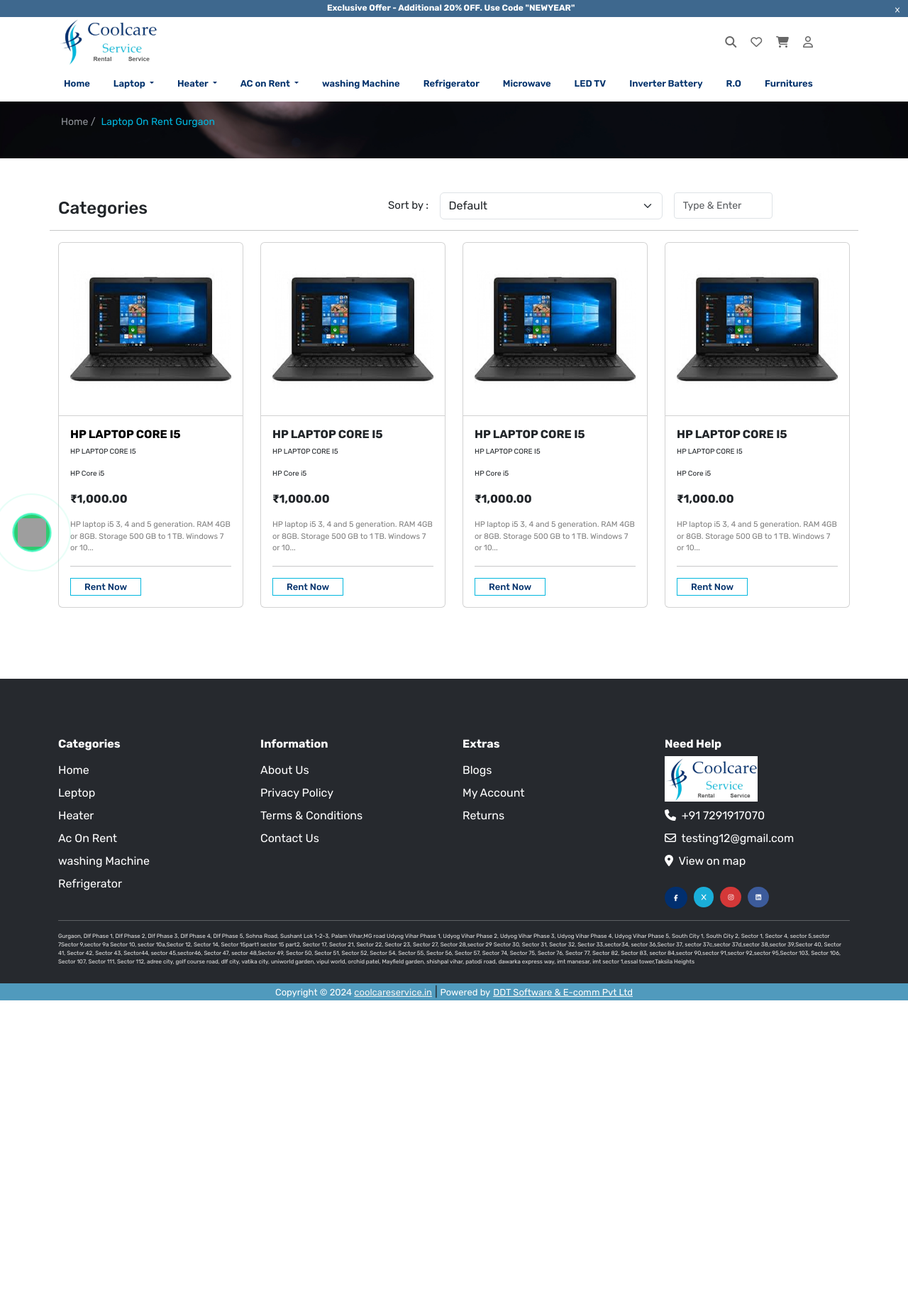
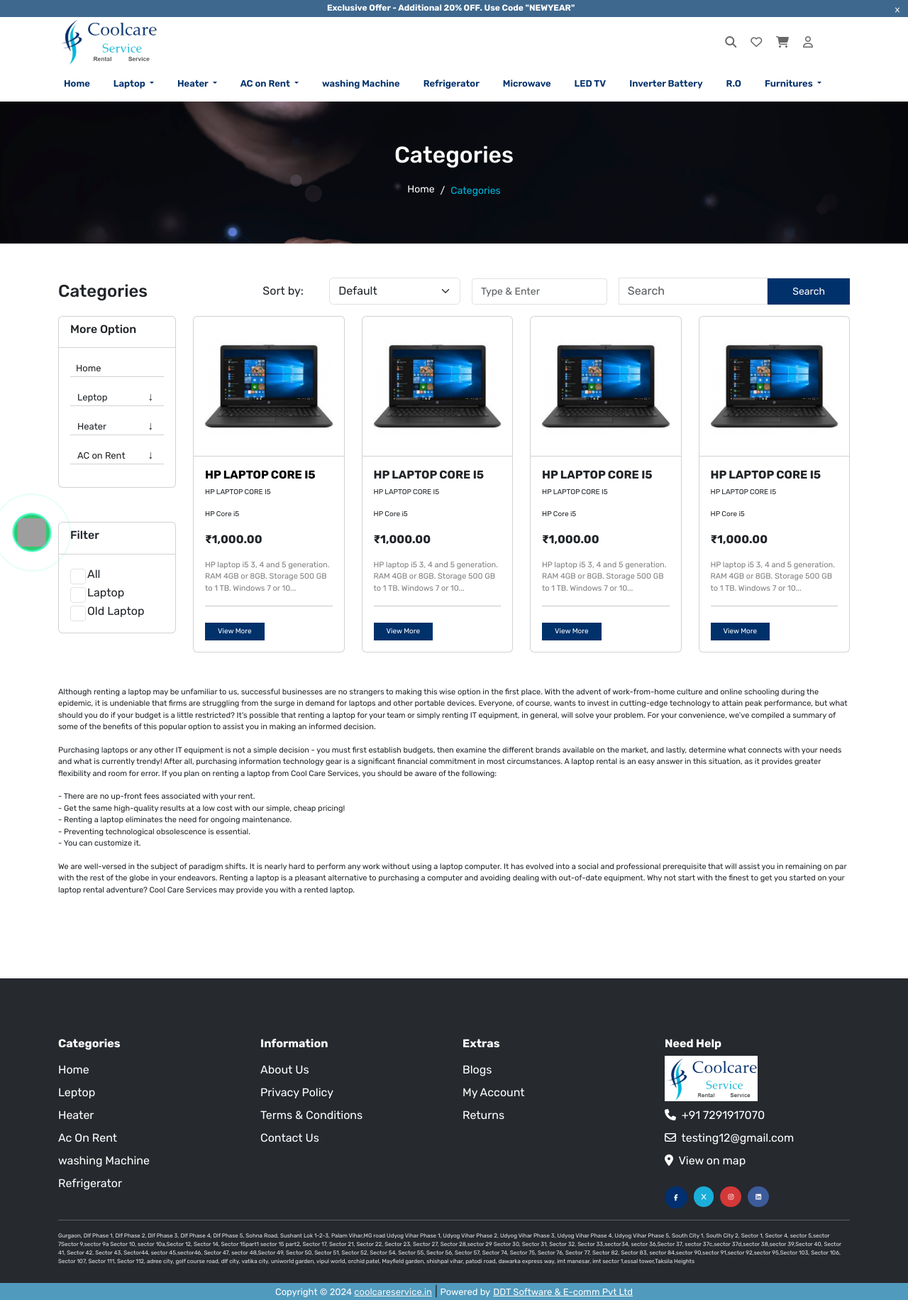
Before and after one commit to mahendrasahani/coolcareservices, a PHP site: page /laptop-on-rent-gurgaon.html in a window 1280 px wide. Shown: the whole page at 71% size. Before the commit the page ends 1409 px from the top, so only its background shows below. Run offline with PHP 8.4, Linux system fonts and the light colour scheme; some libraries are stand-ins or nearby versions; grey boxes are pictures that could not be loaded.

Commit message:
all-rounder

```diff
--- a/css/style.css
+++ b/css/style.css
@@ -32,7 +33,7 @@ body{
   position: relative;
 
 }
-#header-ul li::before {
+#header-ul a.nav-link::before {
   content: "";
   position: absolute;
   width: 0;
@@ -211,13 +232,13 @@ button.btn.btn-warning.animation{
   color: white;
   border: none;
   padding: 5px 18px;
+  border-radius: 0;
   font-size: 10px;
 }
 button.btn.btn-warning.animation:hover{
 
   background-color: #02b8df;
 }
-
 
 .side-set{
   font-size: 9px;
--- a/laptop-on-rent-gurgaon.html
+++ b/laptop-on-rent-gurgaon.html
@@ -17,19 +17,75 @@
 </head>
 <body>
     <style>
-        .m-son{
-            font-size: 15px;
+        select.form-select{
             width: 25%;
-            padding-top: 7px;
         }
+
         .form-control-sm {
-            min-height: calc(1.5em + 0.5rem + calc(var(--bs-border-width) * 2));
             padding: 7px 12px;
-            font-size: .875rem;
-            border-radius: var(--bs-border-radius-sm);
             }
             .card-header{
                 background: transparent;
+            }
+            .list-inline li .fa-angle-down {
+            transition: transform 0.3s ease;
+        }
+        .list-inline li.expanded .fa-angle-down {
+            transform: rotate(180deg);
+        }
+        .label-width {
+               width: 100px; /* Adjust the width as needed */
+          }
+          .search-cate{
+            font-size: 14px !important;
+            padding: 8px 35px !important;
+          }
+   .select-ul-li li {
+        display: none;
+        cursor: pointer;
+        padding: 0px 10px;
+        min-width: 132px;
+}
+
+.select-ul-li li:first-child {
+  display: block;
+  border-top: 0px;
+}
+
+.select-ul-li {
+  border-bottom: 1px solid rgb(210, 210, 210);
+  display: inline-block;
+  padding: 0;
+  position: relative;
+}
+
+.select-ul-li li:hover {
+  background-color: #ddd;
+}
+
+.select-ul-li li:first-child:hover {
+  background-color: transparent;
+}
+
+.select-ul-li.open li {
+  display: block;
+}
+
+.select-ul-li span:before {
+  position: absolute;
+  top: 0;
+  right: 15px;
+  content: "\2193";
+}
+
+.select-ul-li.open span:before {
+  content: "\2191";
+}
+.product {
+            display: inline-block;
+            margin: 10px;
+            padding: 10px;
+            border: 1px solid #ccc;
         }
     </style>
     <!-- Top-Header -->
@@ -54,7 +110,7 @@
             <div class="row">
                 <div class="d-flex">
                     <div class="col-md-6" id="media-logo">
-                        <a href=""><img src="images/logo/coolcarelogo.jpg" class="w-25"></a>
+                        <a href="index.html"><img src="images/logo/coolcarelogo.jpg" class="w-25"></a>
                     </div>
                     <div class="col-md-6 text-end pt-4">
                         <div class="top-icon" style="cursor: pointer; padding: 0 44px;">
@@ -91,21 +147,22 @@
                                     </ul>
                                 </li>
                                 <li class="nav-item dropdown">
-                                    <a class="nav-link dropdown-toggle" href="#" role="button" data-bs-toggle="dropdown"
-                                        aria-expanded="false">
+                                    <a class="nav-link dropdown-toggle" href="#" role="button" data-bs-toggle="dropdown" aria-expanded="false">
                                         Heater
                                     </a>
                                     <ul class="dropdown-menu">
-                                        <li><a class="dropdown-item" href="#">Laptop on Rent</a></li>
+                                      <li><a class="dropdown-item" href="#">Heater On Rent</a></li>
                                     </ul>
                                   </li>
                                 <li class="nav-item dropdown">
-                                    <a class="nav-link dropdown-toggle" href="#" role="button" data-bs-toggle="dropdown"
-                                        aria-expanded="false">
+                                    <a class="nav-link dropdown-toggle" href="#" role="button" data-bs-toggle="dropdown" aria-expanded="false">
                                         AC on Rent
                                     </a>
                                     <ul class="dropdown-menu">
-                                        <li><a class="dropdown-item" href="laptop-on-rent-gurgaon.html">Laptop on Rent</a></li>
+                                      <li><a class="dropdown-item" href="#">Window AC on Rent</a></li>
+                                      <li><a class="dropdown-item" href="#">Split AC on Rent</a></li>
+                                      <li><a class="dropdown-item" href="#">DUCTABLE AC ON RENT</a></li>
+                                      <li><a class="dropdown-item" href="#">TOWER AC ON RENT</a></li>
                                     </ul>
                                   </li>
                                 <li class="nav-item">
@@ -126,8 +183,13 @@
                                 <li class="nav-item">
                                     <a class="nav-link " aria-current="page" href="#">R.O</a>
                                 </li>
-                                <li class="nav-item">
-                                    <a class="nav-link" aria-current="page" href="#">Furnitures</a>
+                                <li class="nav-item dropdown">
+                                    <a class="nav-link dropdown-toggle" href="#" role="button" data-bs-toggle="dropdown" aria-expanded="false">
+                                      Furnitures
+                                    </a>
+                                    <ul class="dropdown-menu">
+                                      <li><a class="dropdown-item" href="#">Window AC on Rent</a></li>
+                                    </ul>
                                   </li>
 
                             </ul>
@@ -138,48 +200,46 @@
 
         <!-- secound-Header end -->
     </header>
-<section class="normal-banner">
+    <section id="banner-image">
+        <!-- breadcrumb strat -->
    <div class="container">
        <div class="row">
            <div class="col-md-12 mt-2">
+               <h2 class=" text-white pb-2 pt-5 text-center">Categories</h2>
                <nav aria-label="breadcrumb" style="margin: 0 auto;">
-                    <ol class="breadcrumb mt-2">
-                        <li class="breadcrumb-ite"><a href="index.html" class="mx-1">Home /</a></li>
-                        <li class="breadcrumb-item active"><a href="laptop-on-rent-gurgaon.html" class="mx-1" aria-current="page" style="color: #01b7e0; font-size: 14px;">Laptop On Rent Gurgaon </a></li>
+                   <ol class="breadcrumb d-flex justify-content-center">
+                     <li class="breadcrumb-item"><a href="#" class="text-white">Home</a></li>
+                     <li class="breadcrumb-item active pt-1" aria-current="page" style="color: #01b7e0; font-size: 14px;">Categories</li>
                    </ol>
                  </nav>
            </div>
        </div>
    </div>
+    <!-- breadcrumb end -->
     </section>
     <!-- form-->
     <section>
         <div class="container mt-5">
             <div class="row">
-              <form action="#" class="d-flex" >
-                <div class="col-md-4 mt-2 mb-2">
-                    <div class="">
-                        <div class="col  text-md-left">
-                            <h4 class="">Categories</h4>
-                        </div>
-                    </div>
-                 </div>
-                 <div class="col-md-6 mx-auto">
-                    <div class="dropdown  d-flex">
-                        <label for="" class="m-son">Sort by :</label>
-                        <select class="form-select" aria-label="Default select example">
-                            <option selected>Default </option>
+                <form action="#" class="d-flex flex-column flex-md-row justify-content-between mb-3 align-items-center">
+                    <h4 class="mb-3 mb-md-0">Categories</h4>
+                    <div class="d-flex align-items-center">
+                        <label for="sortSelect" class="label-width me-2">Sort by:</label>
+                        <select class="form-select" id="sortSelect" aria-label="">
+                            <option selected="">Default</option>
                             <option value="1">One</option>
                             <option value="2">Two</option>
                             <option value="3">Three</option>
                         </select>
-                          <div class="col-md-3 mx-3">
-                            <input type="text" class="form-control form-control-sm col-sm-2" id="search" name="search" placeholder="Type &amp; Enter">
+                        <div class="ms-md-3">
+                            <input type="text" class="form-control form-control-sm" id="search" name="search" placeholder="Type & Enter">
                         </div>
+                        <div class="ms-md-3"> <!-- Added ms-md-3 class for spacing -->
+                            <input class="form-control" type="text" style="border-radius: 0;" placeholder="Search">
                         </div>
+                        <a href="" class="" style="font-size: 10px;"><button type="button" class="btn btn-warning animation search-cate">Search</button></a>
                     </div>
                 </form>
-              <hr>
             </div>
         </div>
     </section>
@@ -188,7 +248,58 @@
     <section>
         <div class="container">
             <div class="row">
-                <div class="col-md-3">
+                <div class="col-md-2">
+                    <div class="card">
+                        <div class="card-header">
+                            <h6>More Option</h6>
+                        </div>
+                        <div class="card-body">
+                            <ul class="list-inline">
+                                <li style="border-bottom: 1px solid rgb(210, 210, 210); "><a href="index.html" class="text-decoration-none text-dark mx-2" style="font-size: 13px; ">Home</a></li>
+                                <span></span>
+                              </ul>
+                              <ul class="select-ul-li">
+                                <li><a href="#" class="text-decoration-none text-dark" style="font-size: 13px;">Leptop</a></li>
+                                <li class="mt-2 mb-2"><a href="#" class="text-decoration-none text-dark" style="font-size: 13px;">Leptop On rent</a></li>
+                                <span></span>
+                              </ul>
+                              <ul class="select-ul-li">
+                                <li><a href="#" class="text-decoration-none text-dark" style="font-size: 13px;">Heater </a></li>
+                                <li class="mt-2 mb-2"><a href="#"  class="text-decoration-none text-dark" style="font-size: 13px;">Heater On Rent</a></li>
+                                <span></span>
+                              </ul>
+                              <ul class="select-ul-li">
+                                <li><a href="#" class="text-decoration-none text-dark" style="font-size: 13px;">AC on Rent</a></li>
+                                <li class="mt-2 mb-2"><a href="#"  class="text-decoration-none text-dark" style="font-size: 13px;">Window AC on Rent</a></li>
+                                <li class="mt-2 mb-2"><a href="#"  class="text-decoration-none text-dark" style="font-size: 13px;">Split AC on Rent</a></li>
+                                <span></span>
+                              </ul>
+                        </div>
+                    </div>
+                    <!--product filter-->
+                    <div class="card mt-5">
+                        <div class="card-header">
+                            <h6>Filter</h6>
+                        </div>
+                        <div class="card-body">
+                          <div class="form-check">
+                            <input class="form-check-input filter" type="checkbox" value="" id="allCheckbox" data-filter="all">
+                            <label class="form-check-label" for="allCheckbox">All</label>
+                          </div>
+                          <div class="form-check">
+                            <input class="form-check-input filter" type="checkbox" value="" id="laptopCheckbox" data-filter="laptop">
+                            <label class="form-check-label" for="laptopCheckbox">Laptop</label>
+                          </div>
+                          <div class="form-check">
+                            <input class="form-check-input filter" type="checkbox" value="" id="oldLaptopCheckbox" data-filter="oldLaptop">
+                            <label class="form-check-label" for="oldLaptopCheckbox">Old Laptop</label>
+                          </div>
+                        </div>
+                      </div>
+                </div>
+                <div class="col-md-10">
+                    <div class="row">
+                        <div class="col-md-3" class="content" id="all">
                             <div class="card">
                                 <div class="card-header">
                                  <a href="single-product.html"><img src="images/single-product/product-single.jpg" class="w-100"></a>
@@ -202,13 +313,12 @@
                                     </p>
                                     <hr>
                                     <button class="animate-btx">
-                                <a href="single-product.html" class="text-decoration-none" style="color: #01316b;">Rent Now</a>
-                                <span id="arrow-icon"></span>
+                                        <a href="single-product.html"><button type="button" class="btn btn-warning animation">View More</button></a>
                                     </button>
                                 </div>
                             </div>
                         </div>
-                <div class="col-md-3">
+                        <div class="col-md-3" class="content" id="laptop">
                             <div class="card">
                                 <div class="card-header">
                                  <a href=""><img src="images/single-product/product-single.jpg" class="w-100"></a>
@@ -222,8 +332,26 @@
                                     </p>
                                     <hr>
                                     <button class="animate-btx">
-                                Rent Now
-                                <span id="arrow-icon"></span>
+                                        <a href=""><button type="button" class="btn btn-warning animation">View More</button></a>
+                                    </button>
+                                </div>
+                            </div>
+                        </div>
+                        <div class="col-md-3" class="content" id="oldLaptop">
+                            <div class="card">
+                                <div class="card-header">
+                                 <a href=""><img src="images/single-product/product-single.jpg" class="w-100"></a>
+                                </div>
+                                <div class="card-body">
+                                    <h6 class="fw-bold">HP LAPTOP CORE I5</h6>
+                                    <p style="font-size: 10px;">HP LAPTOP CORE I5</p>
+                                    <p style="font-size: 10px;">HP Core i5</p>
+                                    <p class="fw-bold">₹1,000.00</p>
+                                    <p class="" style="font-size: 11px; color: gray;">HP laptop i5 3, 4 and 5 generation. RAM  4GB or 8GB. Storage 500 GB to 1 TB. Windows 7 or 10...
+                                    </p>
+                                    <hr>
+                                    <button class="animate-btx">
+                                        <a href=""><button type="button" class="btn btn-warning animation">View More</button></a>
                                     </button>
                                 </div>
                             </div>
@@ -243,32 +371,39 @@
                                     </p>
                                     <hr>
                                     <button class="animate-btx">
-                                Rent Now
-                                <span id="arrow-icon"></span>
+                                        <a href=""><button type="button" class="btn btn-warning animation">View More</button></a>
                                     </button>
                                 </div>
                             </div>
                         </div>
-                <div class="col-md-3">
-                    <div class="card">
-                        <div class="card-header">
-                         <a href=""><img src="images/single-product/product-single.jpg" class="w-100"></a>
                     </div>
-                        <div class="card-body">
-                            <h6 class="fw-bold">HP LAPTOP CORE I5</h6>
-                            <p style="font-size: 10px;">HP LAPTOP CORE I5</p>
-                            <p style="font-size: 10px;">HP Core i5</p>
-                            <p class="fw-bold">₹1,000.00</p>
-                            <p class="" style="font-size: 11px; color: gray;">HP laptop i5 3, 4 and 5 generation. RAM  4GB or 8GB. Storage 500 GB to 1 TB. Windows 7 or 10...
 
+                </div>
+                <div class="col-md-12 mt-5 p-tag">
+                    <p>
+                        Although renting a laptop may be unfamiliar to us, successful businesses are no strangers to making this wise option in the first place. With the advent of work-from-home culture and online schooling during the epidemic, it is undeniable that firms are struggling from the surge in demand for laptops and other portable devices. Everyone, of course, wants to invest in cutting-edge technology to attain peak performance, but what should you do if your budget is a little restricted? It's possible that renting a laptop for your team or simply renting IT equipment, in general, will solve your problem. For your convenience, we've compiled a summary of some of the benefits of this popular option to assist you in making an informed decision.
                     </p>
-                            <hr>
-                            <button class="animate-btx">
-                                Rent Now
-                                <span id="arrow-icon"></span>
-                            </button>
-                        </div>
-                    </div>
+                    <p>
+                        Purchasing laptops or any other IT equipment is not a simple decision - you must first establish budgets, then examine the different brands available on the market, and lastly, determine what connects with your needs and what is currently trendy! After all, purchasing information technology gear is a significant financial commitment in most circumstances. A laptop rental is an easy answer in this situation, as it provides greater flexibility and room for error. If you plan on renting a laptop from Cool Care Services, you should be aware of the following:
+                    </p>
+                    <ul class="list-inline">
+                        <li>
+                            - There are no up-front fees associated with your rent.
+                        </li>
+                        <li>
+                           - Get the same high-quality results at a low cost with our simple, cheap pricing!
+                        </li>
+                        <li>
+                           - Renting a laptop eliminates the need for ongoing maintenance.
+                        </li>
+                        <li>
+                          - Preventing technological obsolescence is essential.
+                        </li>
+                        <li>
+                            - You can customize it.
+                        </li>
+                    </ul>
+                    <p>We are well-versed in the subject of paradigm shifts. It is nearly hard to perform any work without using a laptop computer. It has evolved into a social and professional prerequisite that will assist you in remaining on par with the rest of the globe in your endeavors. Renting a laptop is a pleasant alternative to purchasing a computer and avoiding dealing with out-of-date equipment. Why not start with the finest to get you started on your laptop rental adventure? Cool Care Services may provide you with a rented laptop.</p>
                 </div>
             </div>
         </div>
@@ -478,6 +613,54 @@
             });
 
     </script>
+   <script>
+  $(".select-ul-li").click(function() {
+  var is_open = $(this).hasClass("open");
+  if (is_open) {
+    $(this).removeClass("open");
+  } else {
+    $(this).addClass("open");
+  }
+});
+
+$(".select li").click(function() {
+
+  var selected_value = $(this).html();
+  var first_li = $(".select-ul-li li:first-child").html();
+
+  $(".select li:first-child").html(selected_value);
+  $(this).html(first_li);
+
+});
+
+$(document).mouseup(function(event) {
+
+  var target = event.target;
+  var select = $(".select");
+
+  if (!select.is(target) && select.has(target).length === 0) {
+    select.removeClass("open");
+  }
+
+});
+</script>
+
+<script>
+    $(document).ready(function(){
+      // Function to show content based on the clicked filter
+      $(".filter").click(function(){
+        // Hide all content
+        $(".content").hide();
+
+        // Get the ID of the clicked filter
+        var filterId = $(this).attr("data-filter");
+
+        // Show the content corresponding to the clicked filter
+        $("#" + filterId).show();
+      });
+    });
+  </script>
+
 </body>
 
 </html>
--- a/login.html
+++ b/login.html
@@ -10,9 +10,8 @@
 <body>
     <div class="form-container" id="form-container">
         <div class="image-part">
-                  <img src="./images/logo/coolcarelogo.jpg" alt="">
+             <img src="./images/logo/coolcarelogo.jpg" alt="">
         </div>
-
         <div class="form-part" >
             <form action="" class="form" id="login-form">
                 <p style="text-align: center;font-size:17px;font-weight: 600;">LOGIN TO COOLCARE</p>
```
Also changed, not shown: other parts of css/style.css (+59 -4 lines), index.html (+47 -21 lines), registration.html (added, +153 -0 lines), images/single-product/09-heater-600x600.png (added), images/single-product/11-heater-600x600.jpg (added), images/single-product/13-heater-600x600.jpg (added), images/single-product/HEATER-600x600 (1).jpg (added), images/single-product/HEATER-600x600.jpg (added). Lines whose indentation alone changed are shown as unchanged.
